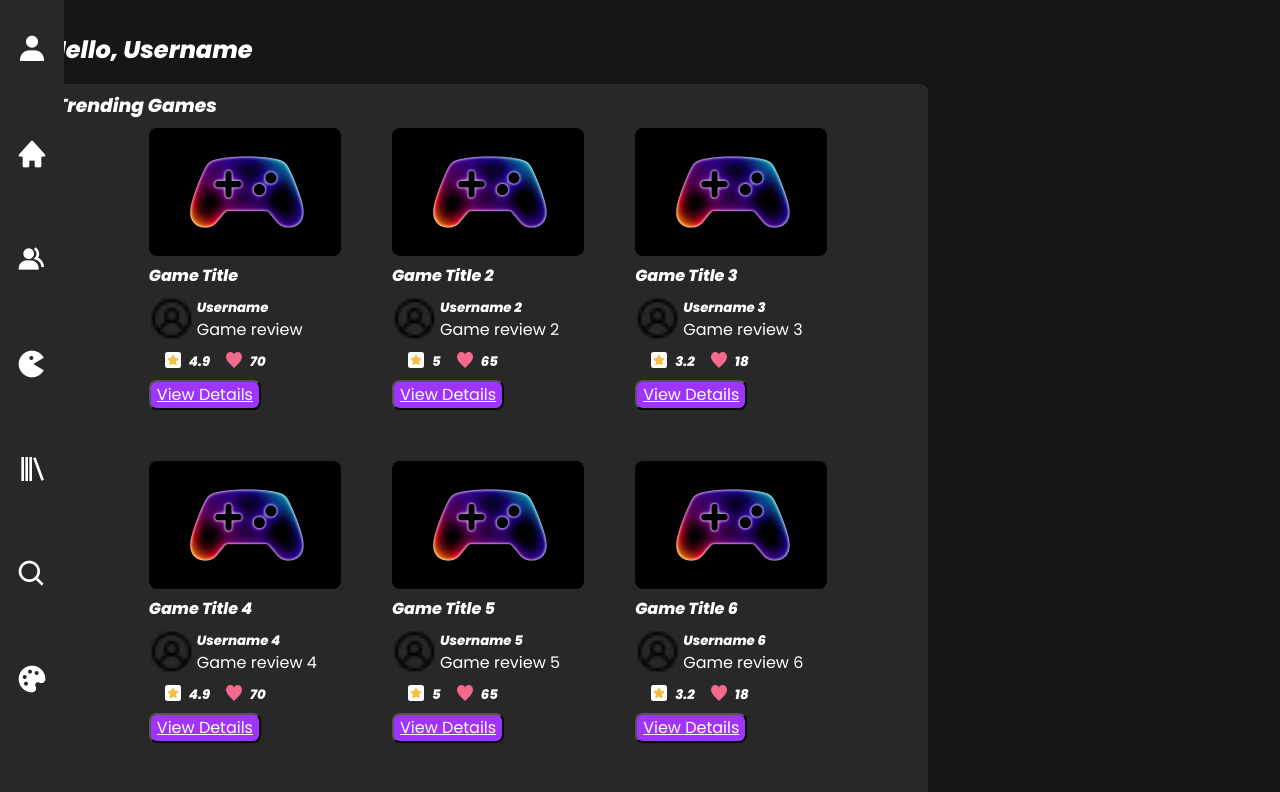
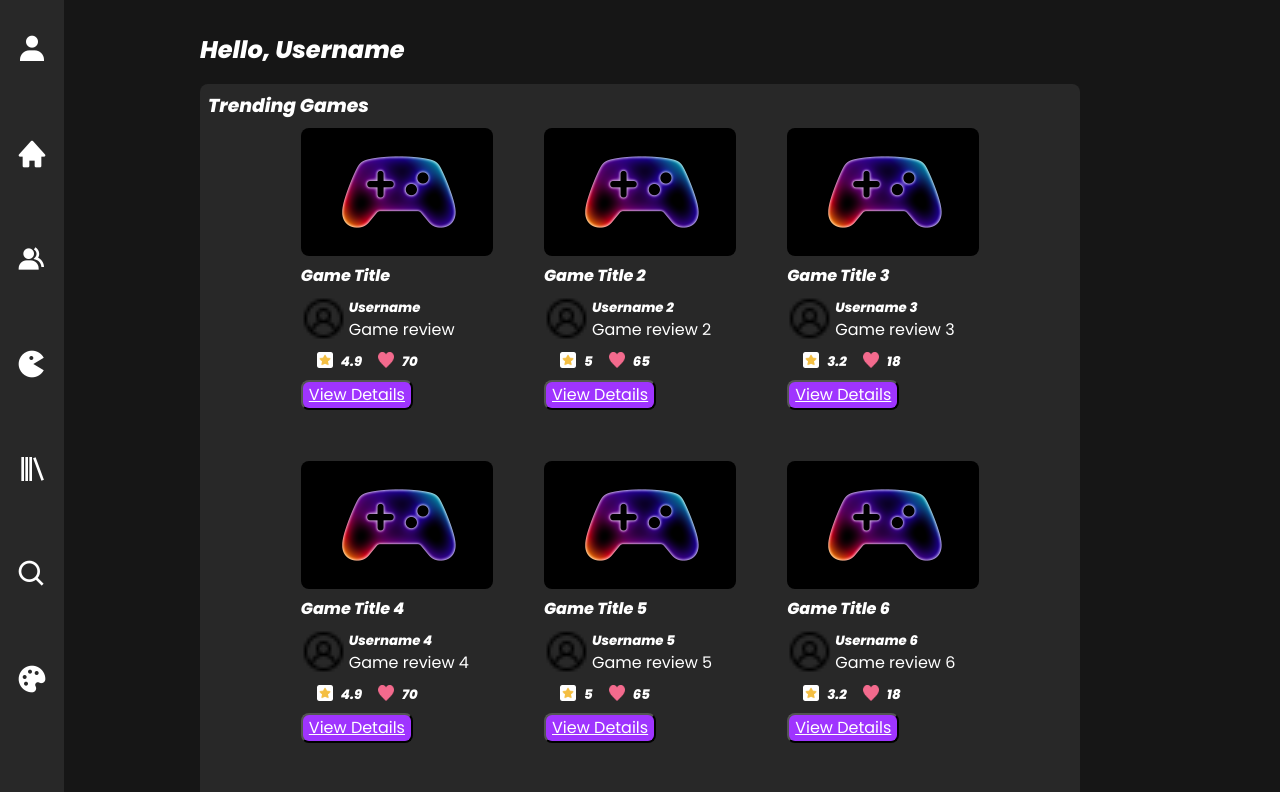
Before and after one commit to saduhub/Backlog-Boss, a React (Vite) app in the folder client/: page /Home in a window 1280 px wide. Shown: the top 792 px of the page. Built offline with nearby package versions, Linux system fonts and the light colour scheme.

Commit message:
Home.jsx: centered home page container

```diff
--- a/client/src/assets/css/home.css
+++ b/client/src/assets/css/home.css
@@ -27,14 +27,18 @@
   width: 100%;
 } */
 
-/* .home-mx-auto {
+.home-mx-auto {
   margin-left: auto;
   margin-right: auto;
-} */
+}
 
 .home-my-p5 {
   margin-top: .5rem;
   margin-bottom: .5rem;
+}
+
+.home-items-start {
+  align-items: start;
 }
 
 .home-content-center {
--- a/client/src/pages/Home.jsx
+++ b/client/src/pages/Home.jsx
@@ -8,7 +8,7 @@ import HomeGameCard from '../components/Home-Game-Card';
 const Home = () => {
 
 /*   useEffect(() => {
-    // dotenv.config();
+    dotenv.config();
 
     const apiKey = process.env.RAWG_API_KEY;
     const url = `https://api.rawg.io/api/games?ordering=-metacritic&page_size=9&key=${apiKey}`;
@@ -99,6 +99,7 @@ const Home = () => {
   ];
 
   return (
+    <div className="home-flex home-content-center">
       <div className="home-container">
         <section className="home-main-header home-font">
           <h2>
@@ -121,6 +122,7 @@ const Home = () => {
           </div>
         </section>
       </div>
+    </div>
   )
 }
 
```
Lines whose indentation alone changed are shown as unchanged.
